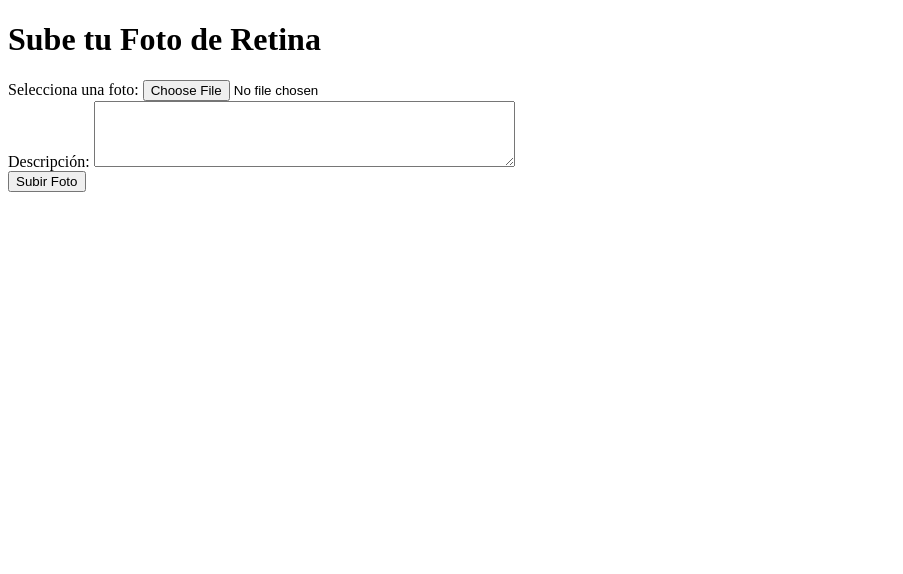
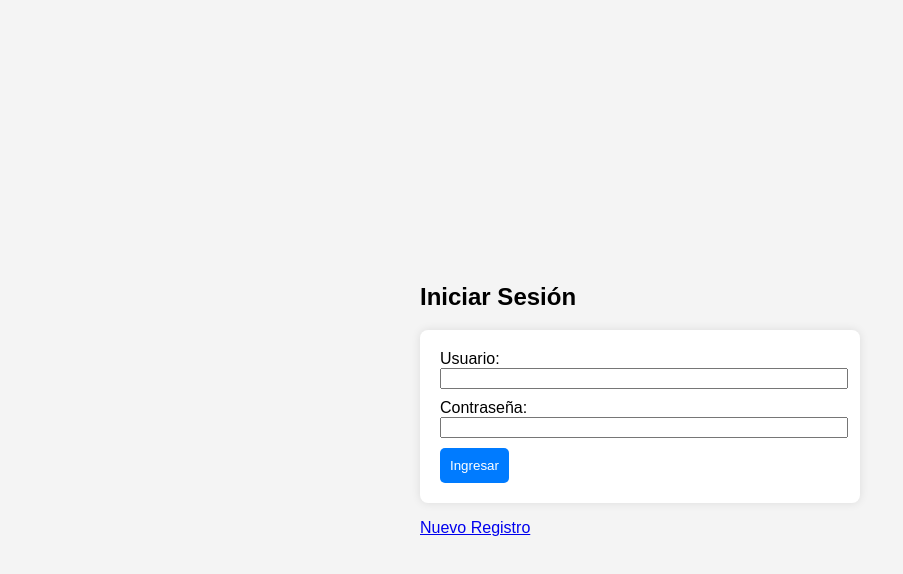
Before and after one commit to HansNavarroPB/QAWANA, a plain HTML site: page index.html in a window 1280 px wide. Shown: the whole page, without its empty margins (0-903 px from the left). Drawn offline with Linux system fonts and the light colour scheme.

Commit message:
1 index.html

```diff
--- a/index.html
+++ b/index.html
@@ -1,22 +1,27 @@
 <!DOCTYPE html>
-<html lang="es">
+<html lang="en">
 <head>
-    <meta charset="UTF-8">
-    <meta name="viewport" content="width=device-width, initial-scale=1.0">
-    <title>Sube tu Foto</title>
+  <meta charset="UTF-8">
+  <meta name="viewport" content="width=device-width, initial-scale=1.0">
+  <title>Inicio de Sesión</title>
+  <link rel="stylesheet" href="styles.css">
 </head>
 <body>
-    <h1>Sube tu Foto de Retina</h1>
-    <form id="uploadForm">
-        <label for="photo">Selecciona una foto:</label>
-        <input type="file" id="photo" name="photo" accept="image/*" required>
-        <br>
-        <label for="description">Descripción:</label>
-        <textarea id="description" name="description" rows="4" cols="50" required></textarea>
-        <br>
-        <button type="submit">Subir Foto</button>
+  <div class="login-container">
+    <h2>Iniciar Sesión</h2>
+    <form id="loginForm">
+      <label for="username">Usuario:</label>
+      <input type="text" id="username" name="username" required>
+
+      <label for="password">Contraseña:</label>
+      <input type="password" id="password" name="password" required>
+
+      <button type="submit">Ingresar</button>
     </form>
-    <div id="gallery"></div>
-    <script src="script.js"></script>
+    <p id="error-message"></p>
+    <a href="register.html">Nuevo Registro</a>
+  </div>
+
+  <script src="app.js"></script>
 </body>
 </html>
```
